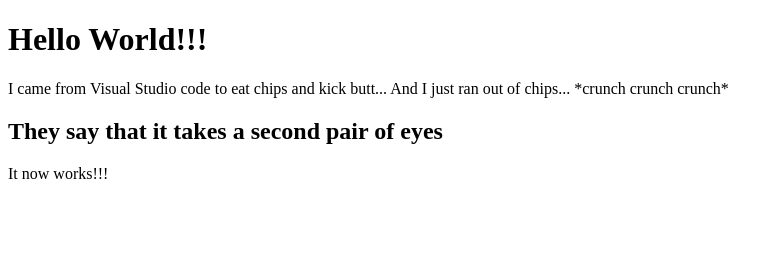
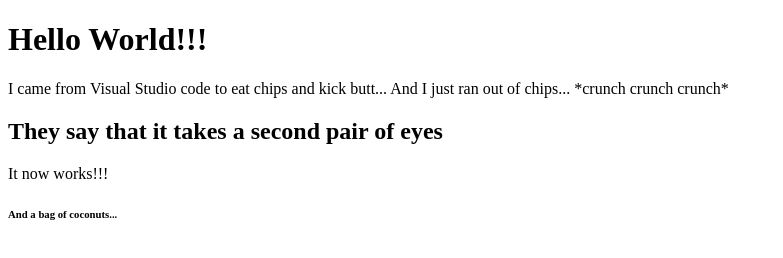
Before and after one commit to VisionsOfSilver/GitTest, a plain HTML site: page index.html in a window 1280 px wide. Shown: the whole page, without its empty margins (0-783 px from the left). Drawn offline with Linux system fonts and the light colour scheme.

Commit message:
Update index.html
I added coconuts

```diff
--- a/index.html
+++ b/index.html
@@ -10,5 +10,7 @@
 
         <h2>They say that it takes a second pair of eyes</h2>
         <p>It now works!!!</p>
+
+        <h6>And a bag of coconuts...</h6>
     </body>
 </html>
```
